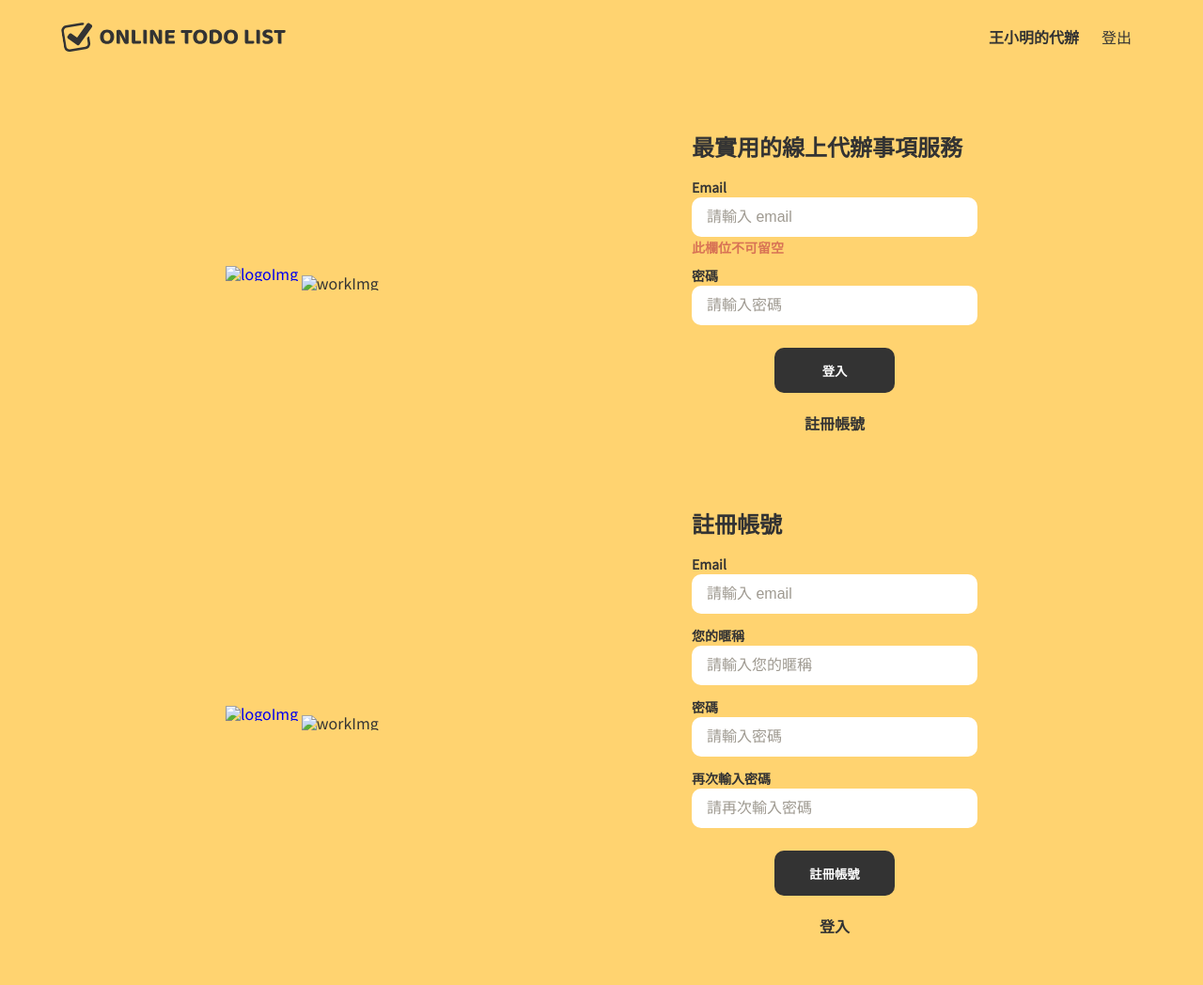
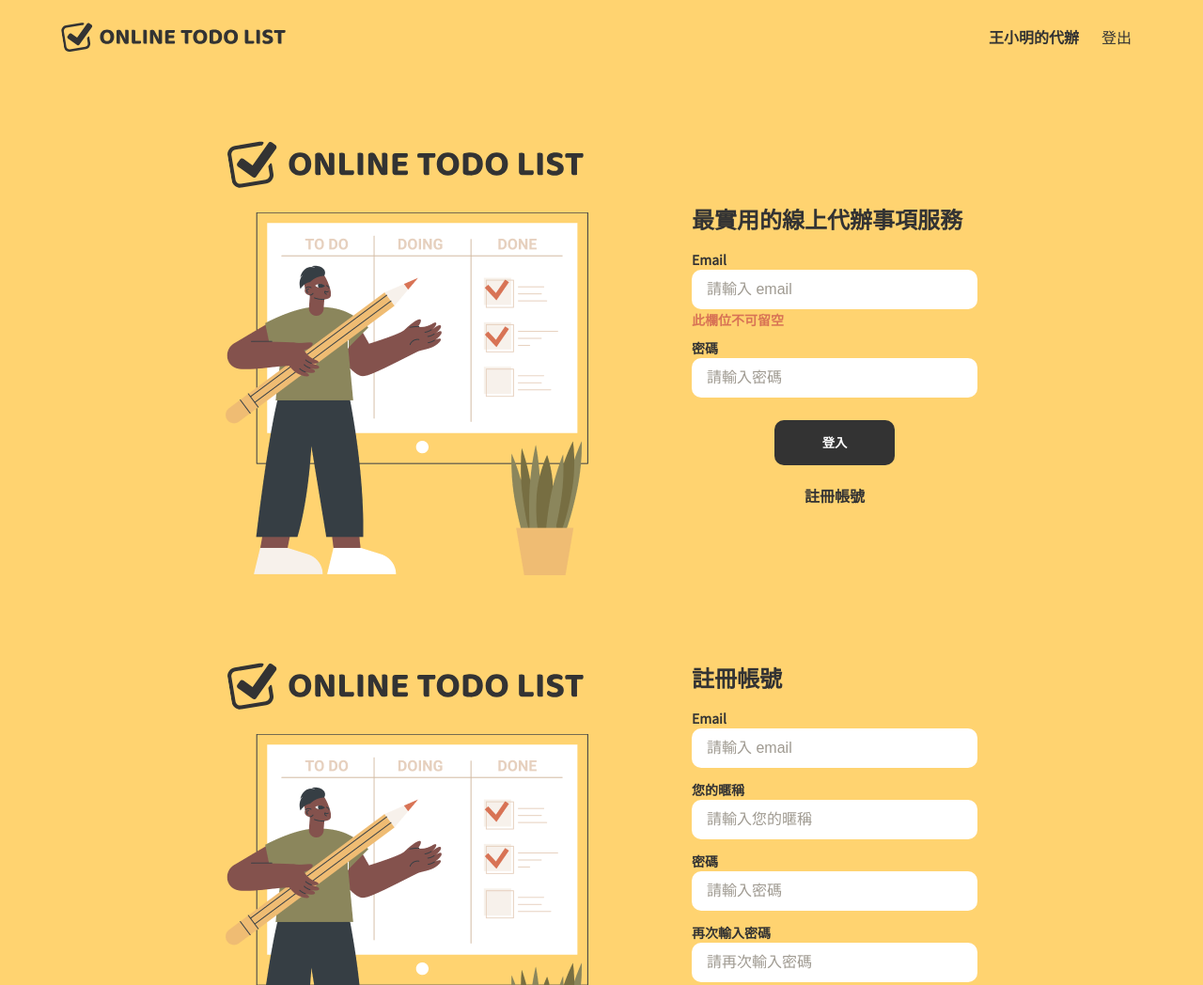
Before and after one commit to yachuh/rocketCamp-TodoList, a plain HTML site: page index.html in a window 1280 px wide. Shown: the top 1048 px of the page at 94% size. Drawn offline with Linux system fonts and the light colour scheme.

Commit message:
Fix the img path

```diff
--- a/index.html
+++ b/index.html
@@ -26,8 +26,8 @@
     <!-- login_page -->
     <div class="container login flex">
         <div class="sideBanner">
-            <a href="#"><img class="logoImg" src="./img/logo_lg.svg" alt="logoImg"></a>
-            <img class="d-m-n" src="./img/work.svg" alt="workImg">
+            <a href="#"><img class="logoImg" src="./img/logo.svg" alt="logoImg"></a>
+            <img class="d-m-n" src="./img/img.png" alt="workImg">
         </div>
         <form class="loginForm" action="index.html">
             <h2 class="ft-title">最實用的線上代辦事項服務</h2>
@@ -46,8 +46,8 @@
     <!-- sign up -->
     <div class="container signup flex">
         <div class="sideBanner">
-            <a href="#"><img class="logoImg" src="./img/logo_lg.svg" alt="logoImg"></a>
-            <img class="d-m-n" src="./img/work.svg" alt="workImg">
+            <a href="#"><img class="logoImg" src="./img/logo.svg" alt="logoImg"></a>
+            <img class="d-m-n" src="./img/img.png" alt="workImg">
         </div>
         <form class="signupForm" action="index.html">
             <h2 class="ft-title">註冊帳號</h2>
```
